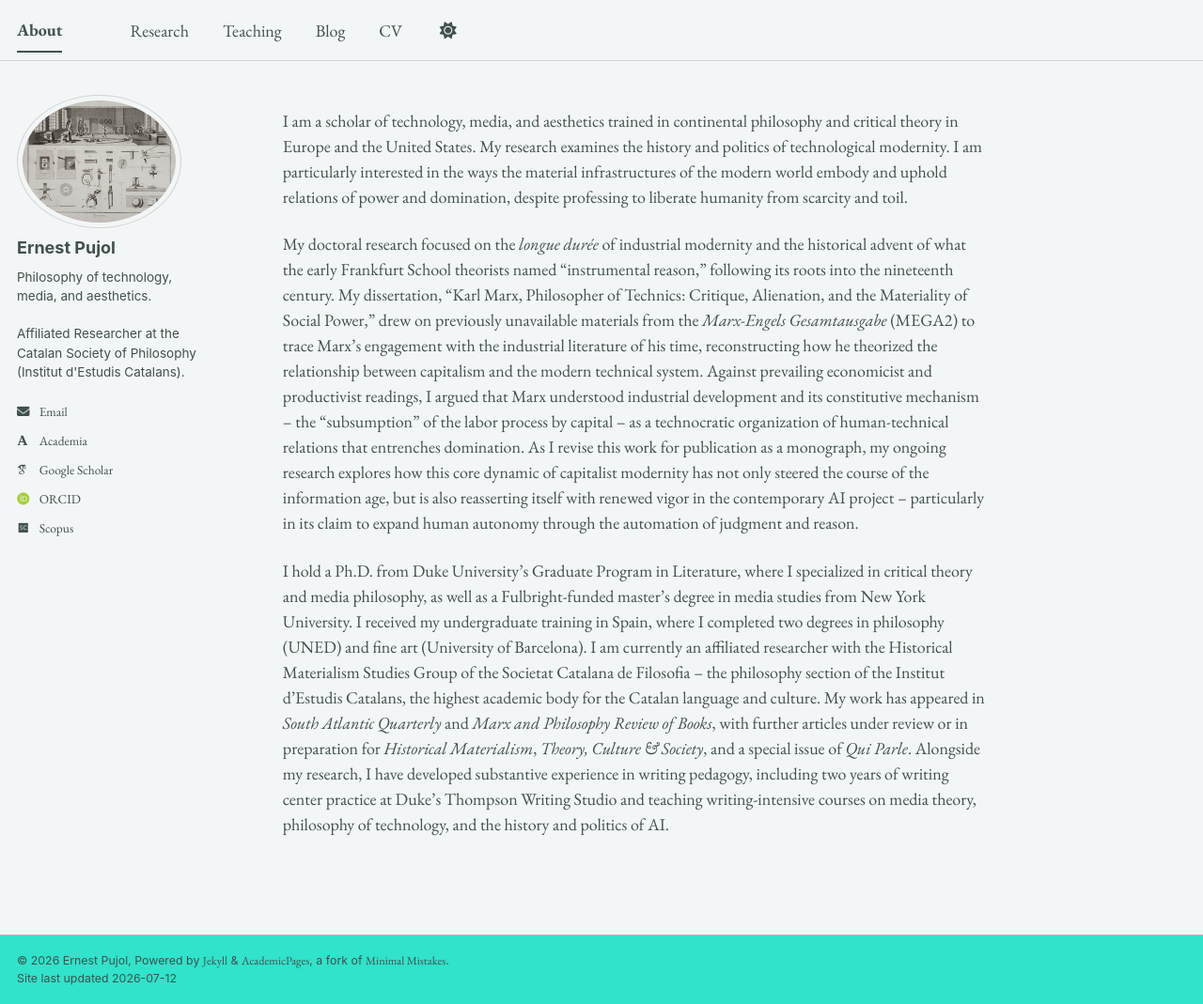
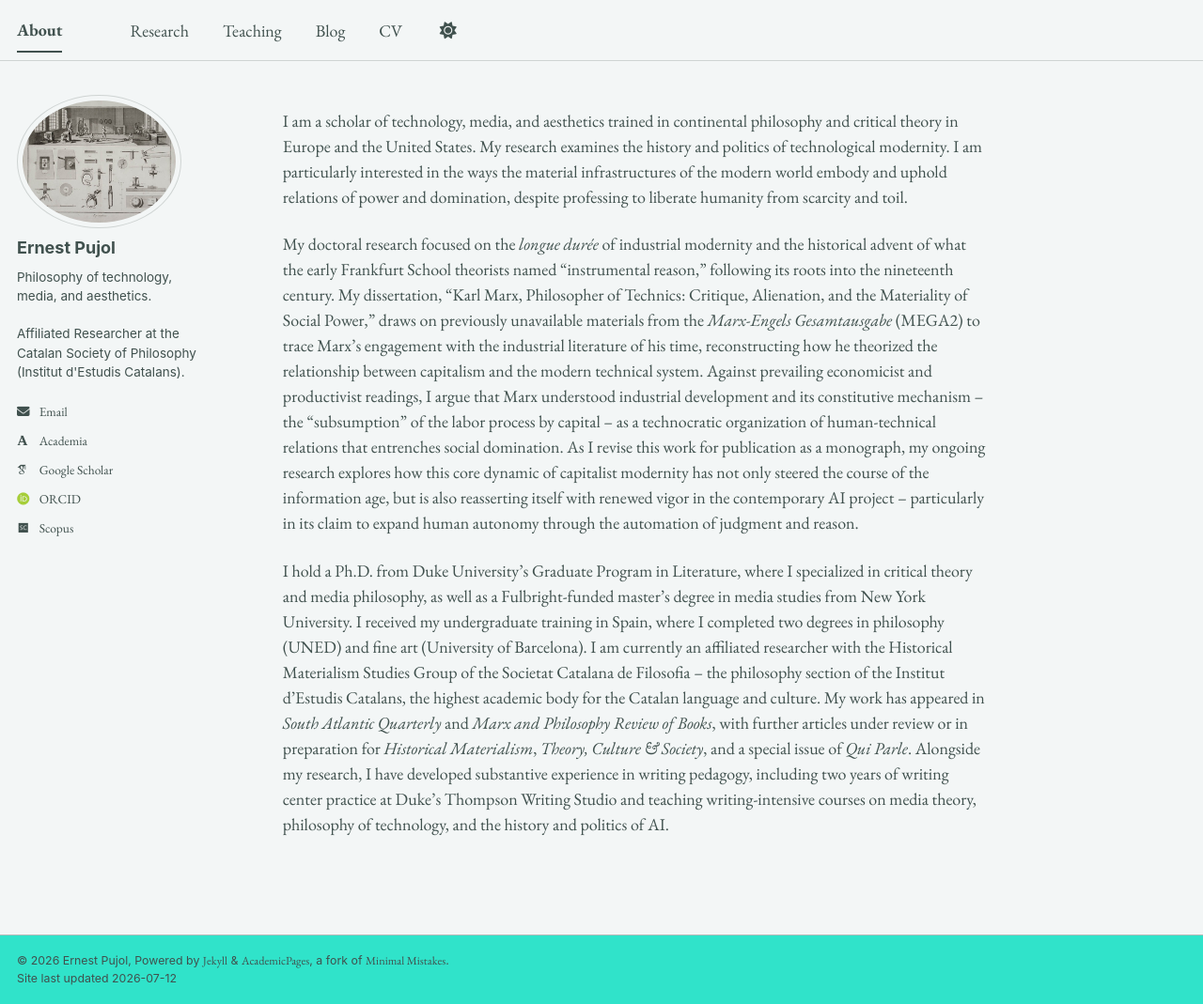
Before and after one commit to epujol90/epujol90.github.io, a Jekyll site: the page built from _pages/about.md, in a window 1280 px wide and 1069 px high. Shown: the whole window at 94% size. Built offline with Jekyll 4.4.1, drawn with Linux system fonts in a browser that asks for light colours; some web fonts are replaced; a script bundle is joined from its source files by our own code; library files that are not in the unit come from our copies.

Commit message:
Update about.md

```diff
--- a/_pages/about.md
+++ b/_pages/about.md
@@ -8,6 +8,6 @@ redirect_from:
 ---
 I am a scholar of technology, media, and aesthetics trained in continental philosophy and critical theory in Europe and the United States. My research examines the history and politics of technological modernity. I am particularly interested in the ways the material infrastructures of the modern world embody and uphold relations of power and domination, despite professing to liberate humanity from scarcity and toil.
 
-My doctoral research focused on the _longue durée_ of industrial modernity and the historical advent of what the early Frankfurt School theorists named "instrumental reason," following its roots into the nineteenth century. My dissertation, “Karl Marx, Philosopher of Technics: Critique, Alienation, and the Materiality of Social Power,” drew on previously unavailable materials from the _Marx-Engels Gesamtausgabe_ (MEGA2) to trace Marx’s engagement with the industrial literature of his time, reconstructing how he theorized the relationship between capitalism and the modern technical system. Against prevailing economicist and productivist readings, I argued that Marx understood industrial development and its constitutive mechanism -- the "subsumption" of the labor process by capital -- as a technocratic organization of human-technical relations that entrenches domination. As I revise this work for publication as a monograph, my ongoing research explores how this core dynamic of capitalist modernity has not only steered the course of the information age, but is also reasserting itself with renewed vigor in the contemporary AI project -- particularly in its claim to expand human autonomy through the automation of judgment and reason.
+My doctoral research focused on the _longue durée_ of industrial modernity and the historical advent of what the early Frankfurt School theorists named "instrumental reason," following its roots into the nineteenth century. My dissertation, “Karl Marx, Philosopher of Technics: Critique, Alienation, and the Materiality of Social Power,” draws on previously unavailable materials from the _Marx-Engels Gesamtausgabe_ (MEGA2) to trace Marx’s engagement with the industrial literature of his time, reconstructing how he theorized the relationship between capitalism and the modern technical system. Against prevailing economicist and productivist readings, I argue that Marx understood industrial development and its constitutive mechanism -- the "subsumption" of the labor process by capital -- as a technocratic organization of human-technical relations that entrenches social domination. As I revise this work for publication as a monograph, my ongoing research explores how this core dynamic of capitalist modernity has not only steered the course of the information age, but is also reasserting itself with renewed vigor in the contemporary AI project -- particularly in its claim to expand human autonomy through the automation of judgment and reason.
 
 I hold a Ph.D. from Duke University’s Graduate Program in Literature, where I specialized in critical theory and media philosophy, as well as a Fulbright-funded master’s degree in media studies from New York University. I received my undergraduate training in Spain, where I completed two degrees in philosophy (UNED) and fine art (University of Barcelona). I am currently an affiliated researcher with the Historical Materialism Studies Group of the Societat Catalana de Filosofia -- the philosophy section of the Institut d’Estudis Catalans, the highest academic body for the Catalan language and culture. My work has appeared in _South Atlantic Quarterly_ and _Marx and Philosophy Review of Books_, with further articles under review or in preparation for _Historical Materialism_, _Theory, Culture & Society_, and a special issue of _Qui Parle_. Alongside my research, I have developed substantive experience in writing pedagogy, including two years of writing center practice at Duke’s Thompson Writing Studio and teaching writing-intensive courses on media theory, philosophy of technology, and the history and politics of AI.
```
